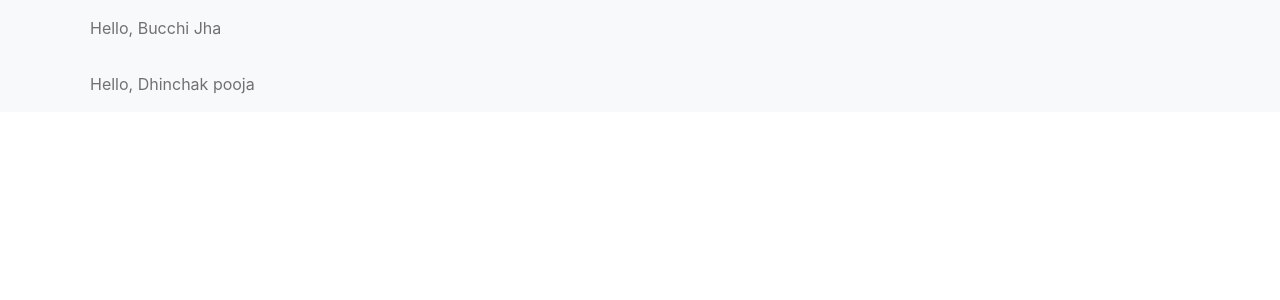
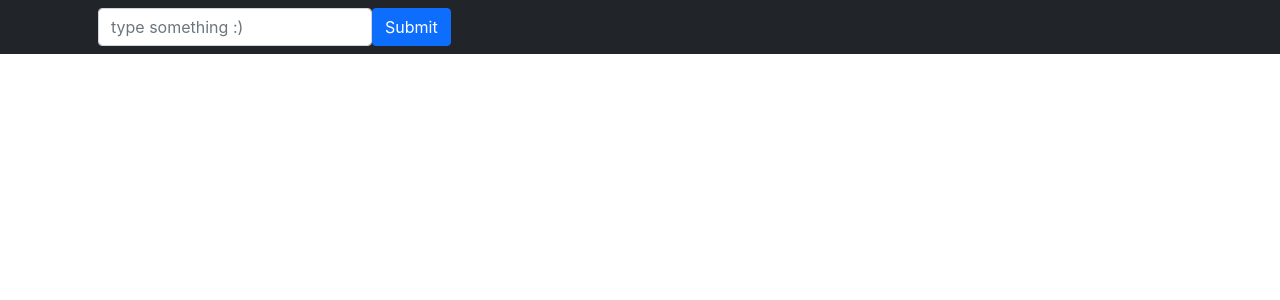
Before and after one commit to Shreya388/practice-repository, a React (Create React App) app: page / in a window 1280 px wide. Shown: the top 300 px of the page. Built offline with nearby package versions, Linux system fonts and the light colour scheme.

Commit message:
making an app to note links

```diff
--- a/src/App.js
+++ b/src/App.js
@@ -1,25 +1,12 @@
 import './App.css';
-import Header from "./components/Header";
+import Input from "./components/Input";
 
 function App() {
-  var user = {
-    name: "Shreya",
-    age: 20,
-    hometown: "farukabad",
-    href: "https://www.apple.com/"
-  };
 
-  var user2 = {
-    name: "meenax",
-    age: 31,
-    hometown: "United Kingdom",
-    href: "https://www.apple.com/"
-  };
 
-  return (
+return (
     <div className="App">
-      <Header name = "Bucchi Jha" href="https://www.apple.com/" year="2001" user={user} />
-      <Header name="Dhinchak pooja" href="https://www.google.com/" year="1997" user2={user2} />
+            <Input />
 
     </div>
 
--- a/src/components/Header.js
+++ /dev/null
@@ -1,20 +0,0 @@
-import React from "react";
-import {Navbar, Nav, Container} from 'react-bootstrap';
-
-class Header extends React.Component {
-  render() {
-    console.log(this.props);
-    return (
-      <Navbar bg="light">
-        <Container style={{color:"white"}} >
-          <Nav className="me-auto">
-            <Nav.Link>Hello, {this.props.name}</Nav.Link>
-          </Nav>
-        </Container>
-      </Navbar>
-
-    )
-  }
-}
-
-export default Header;
--- /dev/null
+++ b/src/components/Input.js
@@ -0,0 +1,36 @@
+import React, { useState } from "react";
+import {Navbar, Nav, Container, Form, Button} from 'react-bootstrap';
+
+const Input = () => {
+  const [name, setName] = useState("");
+  const [fullName, setFullName] = useState();
+
+    const inputEvent = (event) => {
+      console.log(event.target.value)
+      setName(event.target.value)
+    };
+
+    const onSubmit = () => {
+      setFullName(name);
+
+    }
+
+    return (
+
+      <Navbar bg="dark" variant="dark">
+        <Container>
+
+        <Navbar.Brand href="#home"> {fullName}</Navbar.Brand>
+          <Nav className="me-auto">
+          <Form.Control placeholder="type something :)" value={name} onChange={inputEvent} />
+          <Button bg="primary" onClick={onSubmit}>Submit</Button>
+          </Nav>
+        </Container>
+      </Navbar>
+
+
+    );
+  }
+
+
+export default Input;
```
